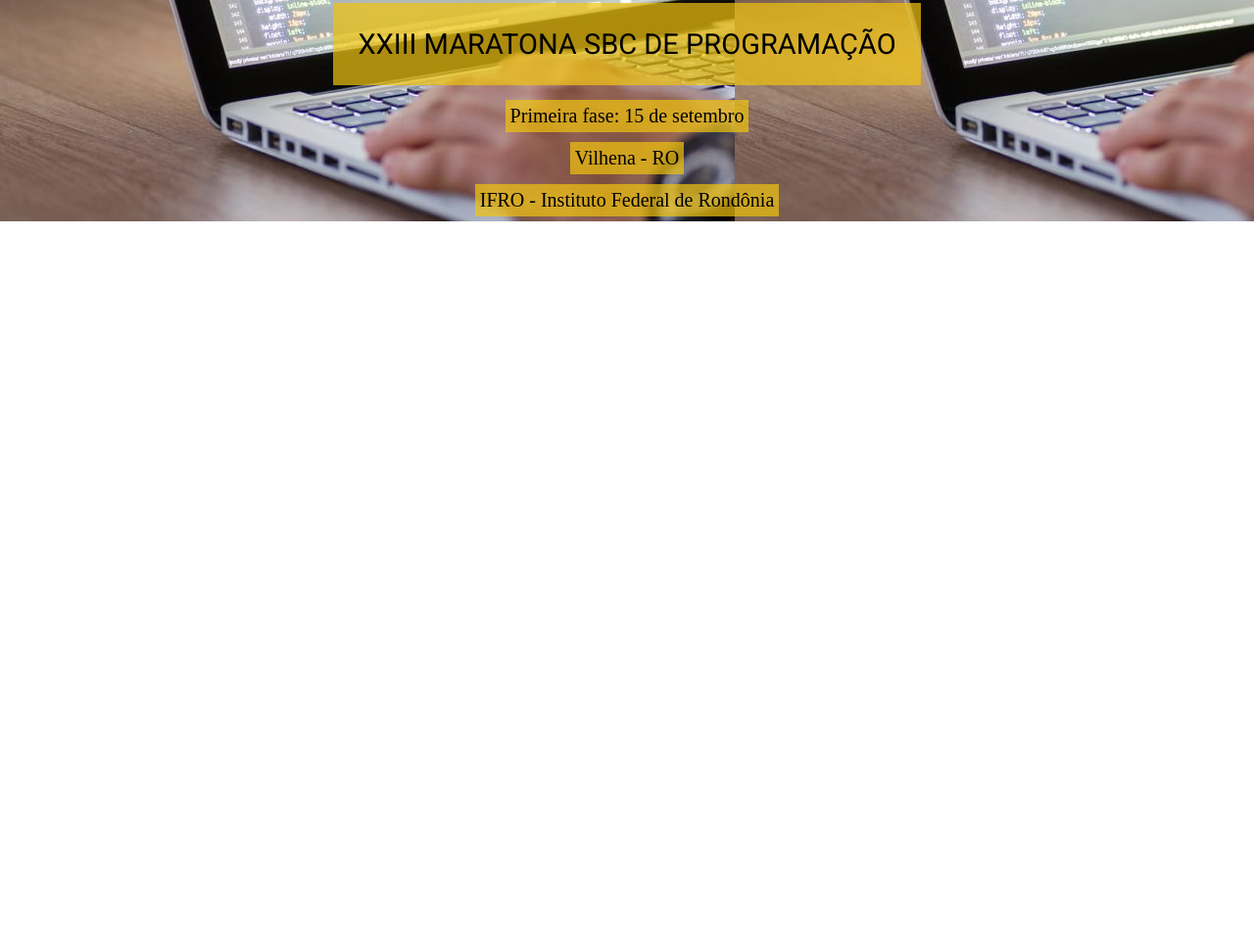
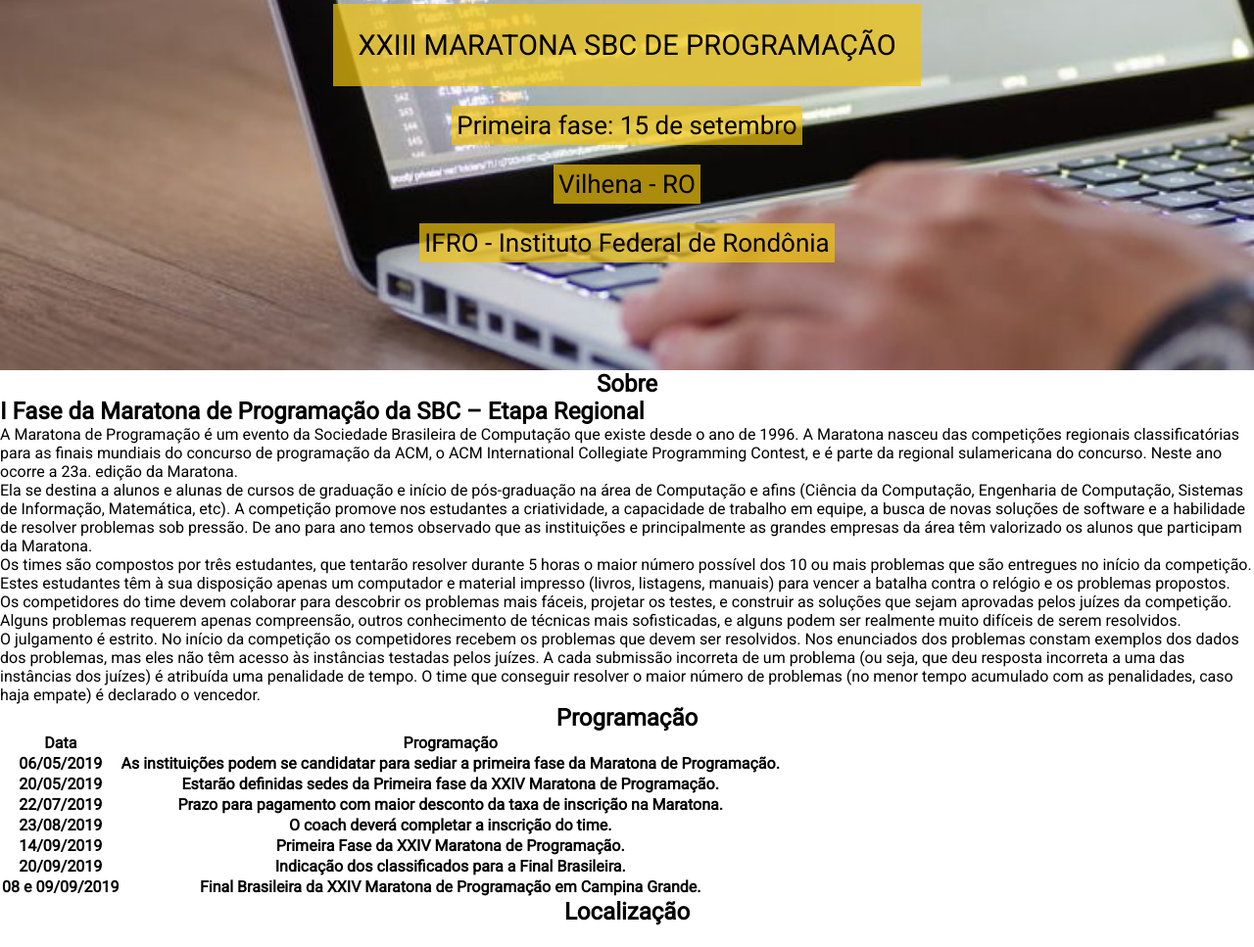
Before and after one commit to danielHLopes/CursoemADS, a plain HTML site: page Maratona/maratona.html in a window 1280 px wide. Shown: the part 105-1072 px from the top of the page at 98% size. Before the commit the page ends 800 px from the top, so only its background shows below. Drawn offline with Linux system fonts and the light colour scheme; grey boxes are pictures that could not be loaded.

Commit message:
continuacao

```diff
--- a/Maratona/maraStyle.css
+++ b/Maratona/maraStyle.css
@@ -2,6 +2,7 @@
     padding: 0;
     margin: 0;
     box-sizing: border-box;
+    font-family: 'Roboto', sans-serif;
 }
 
 .container{
@@ -11,7 +12,10 @@
 /*header*/
 .header{
     background-image:url("fundo.jpg");
+    background-repeat: no-repeat;
+    background-size: cover;
 
+    padding-bottom: 10px ;
 }
 .header__topo{
     padding: 10px;
@@ -21,13 +25,13 @@
 .header__img{
     width: 30px;
     height: 30px;
-    opacity : none;
+
 }
 .header__titulo{
-    font-family: 'Roboto', sans-serif;
-    opacity: none;
+
     font-size: 29px;
 }
+
 .header__itens{
     display: flex;
     flex-direction: column;
@@ -38,7 +42,7 @@
     padding: 5px;
     text-align: center;
     font-size: 20px;
-    margin: 5px auto;
+    margin: 10px auto;
 }
 .header__inscricao{
     background-color: #E74C3C;
@@ -47,12 +51,31 @@
     color: #FFFFFF;
     border-radius: 5px;
     font-size: 16px;
+    padding: 5px 20px;
 
 }
+
+.header__p1{
+    font-size: 24px;
+}
+.header__p2{
+    font-size: 20px;
+}
+.header__p3{
+    font-size: 18px;
+}
+
+
+
 @media(min-width:600px){
+    .header{
+        padding-bottom: 100px ;
+    }
     .header__inscricao{
         display: none;
     }
+
+
     .header__img{
         display: none;
     }
@@ -69,10 +92,19 @@
         margin-top: 50px;
         padding: 25px;
     }
+
+
+    .header__p1{
+        font-size: 26px;
+    }
+    .header__p3{
+        font-size: 20px;
+    }
+
 }
 
 
-
+/*menu-----------------------------------------------------*/
 
 
 .menu{
@@ -96,7 +128,7 @@
     display: inline-block;
     color: #FFFFFF !important;
     border-radius: 5px;
-    padding: 5px;
+    padding: 5px 20px;
 
 }
 
@@ -109,3 +141,11 @@
         display: block;
     }
 }
+
+
+
+/*main-----------------------------------------------------*/
+
+.titulo{
+    text-align: center;
+}
--- a/Maratona/maratona.html
+++ b/Maratona/maratona.html
@@ -30,31 +30,120 @@
             </div>
         </div>
         <div class="header__itens">
-            <div class="header__item">
+            <div class="header__item header__p1">
                 Primeira fase: 15 de setembro
             </div>
-            <div class="header__item">
+            <div class="header__item header__p1">
                 Vilhena - RO
             </div>
-            <div class="header__item">
+            <div class="header__item header__p1">
                 IFRO - Instituto Federal de Rondônia
             </div>
             <a class="header__item header__inscricao" href="#">Inscrição</a>
         </div>
+    </header>
+
+
+    <main >
+
+
+        <section>
+            <h1 class="titulo">Sobre</h1>
+            <h2 class="">I Fase da Maratona de Programação da SBC – Etapa Regional </h2>
+            <p>
+                A Maratona de Programação é um evento da Sociedade Brasileira de Computação que existe desde o ano de 1996. A Maratona nasceu das competições regionais classificatórias para as finais mundiais do concurso de programação da ACM, o ACM International Collegiate Programming Contest, e é parte da regional sulamericana do concurso. Neste ano ocorre a 23a. edição da Maratona.
+            </p>
+            <p>
+                Ela se destina a alunos e alunas de cursos de graduação e início de pós-graduação na área de Computação e afins (Ciência da Computação, Engenharia de Computação, Sistemas de Informação, Matemática, etc). A competição promove nos estudantes a criatividade, a capacidade de trabalho em equipe, a busca de novas soluções de software e a habilidade de resolver problemas sob pressão. De ano para ano temos observado que as instituições e principalmente as grandes empresas da área têm valorizado os alunos que participam da Maratona.
+            </p>
+            <p>
+                Os times são compostos por três estudantes, que tentarão resolver durante 5 horas o maior número possível dos 10 ou mais problemas que são entregues no início da competição. Estes estudantes têm à sua disposição apenas um computador e material impresso (livros, listagens, manuais) para vencer a batalha contra o relógio e os problemas propostos.
+            </p>
+            <p>
+                Os competidores do time devem colaborar para descobrir os problemas mais fáceis, projetar os testes, e construir as soluções que sejam aprovadas pelos juízes da competição. Alguns problemas requerem apenas compreensão, outros conhecimento de técnicas mais sofisticadas, e alguns podem ser realmente muito difíceis de serem resolvidos.
+            </p>
+            <p>
+                O julgamento é estrito. No início da competição os competidores recebem os problemas que devem ser resolvidos. Nos enunciados dos problemas constam exemplos dos dados dos problemas, mas eles não têm acesso às instâncias testadas pelos juízes. A cada submissão incorreta de um problema (ou seja, que deu resposta incorreta a uma das instâncias dos juízes) é atribuída uma penalidade de tempo. O time que conseguir resolver o maior número de problemas (no menor tempo acumulado com as penalidades, caso haja empate) é declarado o vencedor.
+            </p>
+
+        </section>
+
+
+
+
+        <section>
+            <h1 class="titulo">Programação</h1>
+            <table>
+                <tr>
+                    <th>Data</th>
+                    <th>Programação</th>
+                </tr>
+
+                <tr>
+                    <th>06/05/2019</th>
+                    <th>As instituições podem se candidatar para sediar a primeira fase da Maratona de Programação.</th>
+                </tr>
+                <tr>
+                    <th>20/05/2019</th>
+                    <th>Estarão definidas sedes da Primeira fase da XXIV Maratona de Programação.</th>
+                </tr>
+                <tr>
+                    <th>22/07/2019</th>
+                    <th> Prazo para pagamento com maior desconto da taxa de inscrição na Maratona.</th>
+                </tr>
+                <tr>
+                    <th>23/08/2019</th>
+                    <th> O coach deverá completar a inscrição do time. </th>
+                </tr>
+                <tr>
+                    <th>14/09/2019</th>
+                    <th>Primeira Fase da XXIV Maratona de Programação.</th>
+                </tr>
+                <tr>
+                    <th>20/09/2019</th>
+                    <th>Indicação dos classificados para a Final Brasileira.</th>
+                </tr>
+                <tr>
+                    <th>08 e 09/09/2019</th>
+                    <th>Final Brasileira da XXIV Maratona de Programação em Campina Grande.</th>
+                </tr>
+
+            </table>
+        </section>
 
 
 
 
 
-    </header>
 
-    <main>
+        <section>
+            <h1 class="titulo">Localização</h1>
+            <iframe src="https://www.google.com/maps/embed?pb=!1m18!1m12!1m3!1d18804.5203254528!2d-60.129813450000015!3d-12.708139899999999!2m3!1f0!2f0!3f0!3m2!1i1024!2i768!4f13.1!3m3!1m2!1s0x0%3A0x66ce4f62185d43bb!2sInstituto%20Federal%20de%20Rond%C3%B4nia%20-%20Campus%20Vilhena!5e1!3m2!1spt-BR!2sbr!4v1566871605867!5m2!1spt-BR!2sbr" width="600" height="450" frameborder="0" style="border:0;" allowfullscreen=""></iframe>
+        </section>
+
+
+
+
+
+
+        <section>
+            <h1 class="titulo">Contato</h1>
+            <div>Nome:</div>
+            <input type="text"  name="Nome" size="40" />
+            <div>Email:</div>
+            <input type="text"  name="Email" size="40" />
+            <div>Mensagem:</div>
+            <input type="text"  name="Mensagem" size="40" />
+        </section>
+
+
+
 
 
     </main>
-
     <footer>
-
+        <img src="" alt="">
+        <p>FRO Campus Vilhena Endereço: Rodovia BR-174, Km 3 S/n Zona Urbana, Vilhena - RO, 76980-000 Telefone: (69) 2101-0700 </p>
 
     </footer>
 
```
